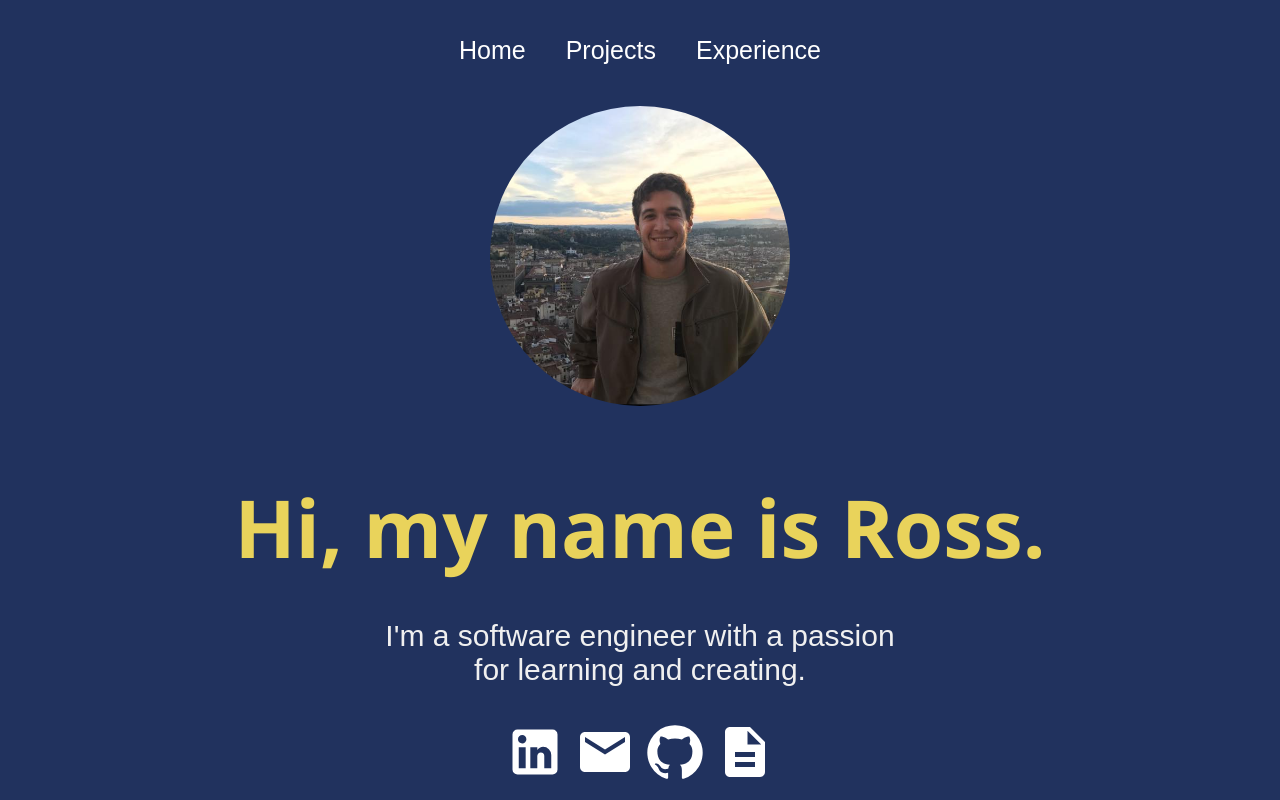
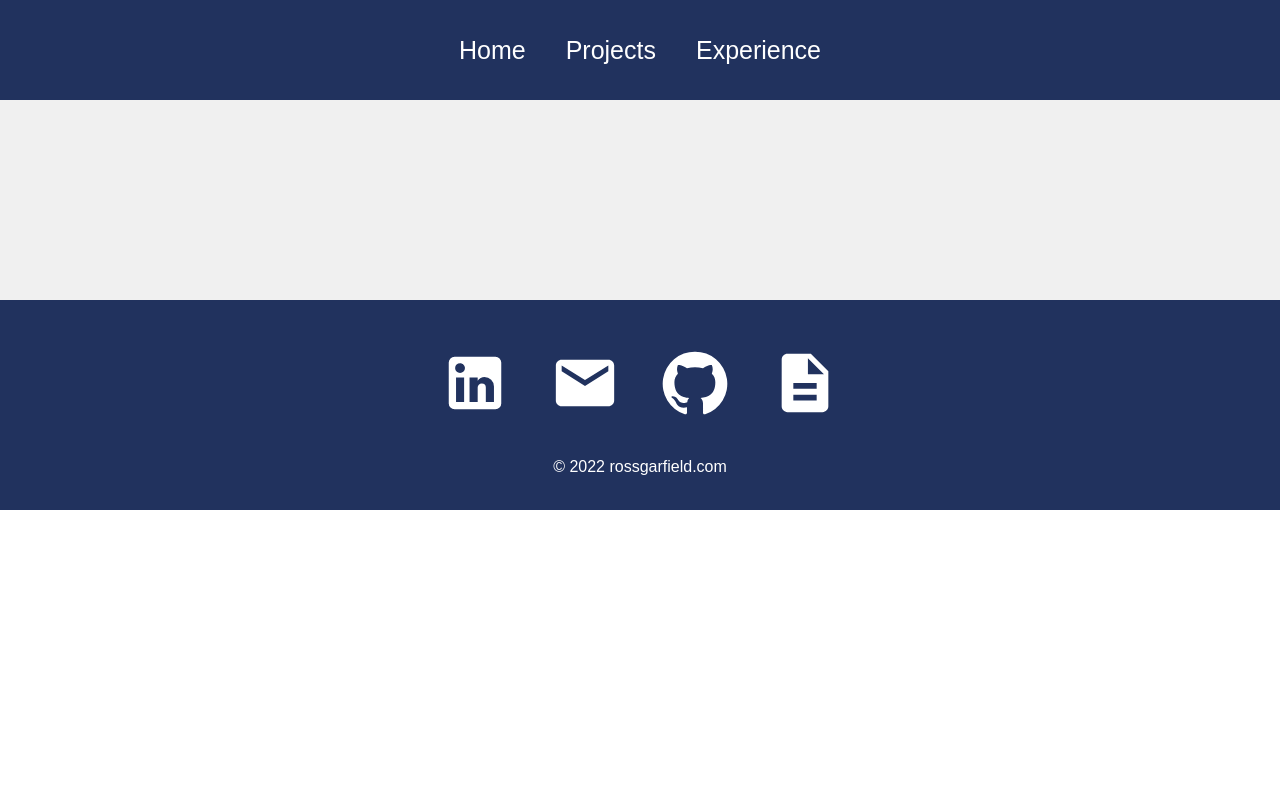
Before and after one commit to rgarfield11/rossgarfield, a React (Create React App) app: page / in a window 1280 px wide. Shown: the top 800 px of the page. Built offline with nearby package versions, Linux system fonts and the light colour scheme.

Commit message:
homepage update

```diff
--- a/package.json
+++ b/package.json
@@ -1,5 +1,5 @@
 {
-  "homepage": "http://rgarfield11.github.io/",
+  "homepage": "http://rgarfield11.github.io/rossgarfield",
   "name": "rg-site",
   "version": "0.1.0",
   "private": true,
--- a/src/App.js
+++ b/src/App.js
@@ -13,7 +13,7 @@ function App() {
       <Router>
         <Navbar />
         <Routes>
-          <Route path="/" element={<Home />} />
+          <Route path="/rossgarfield" element={<Home />} />
           <Route path="/projects" element={<Projects />} />
           <Route path="project/:id" element={<ProjectDisplay />} />
           <Route path="/experience" element={<Experience />} />
```
Also changed, not shown: src/pages/Home.js (+0 -14 lines).
